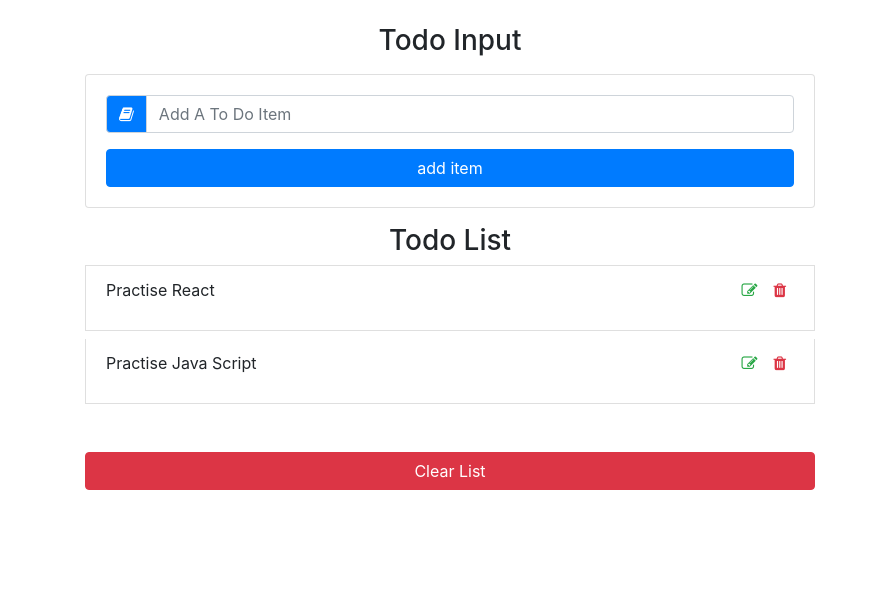
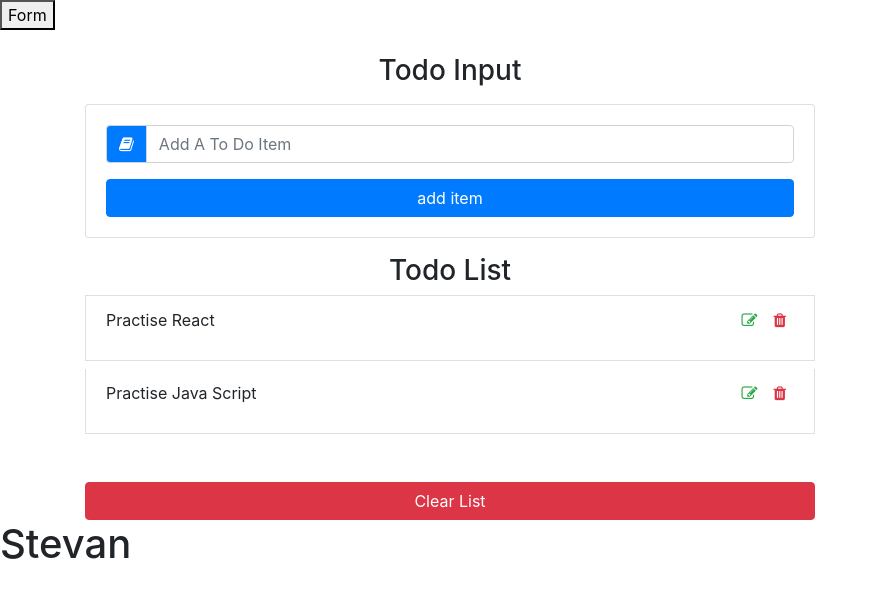
Before and after one commit to sbugarski86/React-app, a React (Create React App) app: page / in a window 1280 px wide. Shown: the top 598 px of the page, without its empty margins (0-878 px from the left). Built offline with nearby package versions, Linux system fonts and the light colour scheme.

Commit message:
Class component transformed to functional components

```diff
--- a/package.json
+++ b/package.json
@@ -4,9 +4,15 @@
   "private": true,
   "dependencies": {
     "bootstrap": "^4.4.1",
+    "dom": "0.0.3",
     "react": "^16.12.0",
     "react-dom": "^16.12.0",
+    "react-popper": "^1.3.7",
+    "react-router-dom": "^5.1.2",
     "react-scripts": "3.2.0",
+    "react-transition-group": "^4.3.0",
+    "reactstrap": "^8.2.0",
+    "router": "^1.3.3",
     "uuid": "^3.3.3"
   },
   "scripts": {
--- a/src/App.js
+++ b/src/App.js
@@ -1,15 +1,15 @@
 import React from 'react';
-import TodoForm from './components/TodoForm';
+import TodoForm from './components/todo/TodoForm';
+import Contact from './components/contactForm/Contact';
 import 'bootstrap/dist/css/bootstrap.min.css';
+function App() {
 
-
-function App() {
-return(
-  <div>
-    <TodoForm/>
+  return (
+    <div>
+      <TodoForm />
+      <Contact/>
   </div>
-)
+  )
 }
 
-
 export default App;
--- a/src/components/TodoForm.js
+++ /dev/null
@@ -1,87 +0,0 @@
-import React, { Component } from 'react';
-import uuid from 'uuid';
-import Todo from './Todo';
-import TodoInput from './TodoInput';
-class TodoForm extends Component {
-  state = {
-    text: '',
-    editItem: false,
-    id: uuid(),
-    todos: ['Practise React', 'Practise Java Script']
-  }
-  handleChange = (e) => {
-    const newText = {
-      text: e.target.value
-    }
-    this.setState(newText)
-  }
-  handleAdd = (e) => {
-    e.preventDefault();
-    const newTodos = [...this.state.todos, this.state.text];
-    this.setState({ text: '', todos: newTodos, editItem: false })
-  }
-  handleDelete = (index) => {
-    const list = this.state.todos;
-    list.splice(index, 1);
-    this.setState({ list });
-  }
-  clearList = (e) => {
-    e.preventDefault();
-    this.setState({ text: '', todos: [] })
-  }
-  handleEdit = (id) => {
-    const items = [...this.state.todos];
-    const itemId = items[id];
-    const filteredItems = items.filter(item => item !== itemId)
-
-    console.log(itemId);
-    this.setState({
-       text: itemId,
-       todos: filteredItems,
-       editItem: true
-        })
-  }
-
-  renderTodoList(todos) {
-    return (
-      <div>{todos.map((item, index) => <Todo
-        text={item}
-        key={index}
-        index={index}
-        clickHandler={() => this.handleDelete(index)}
-        handleEdit={() => this.handleEdit(index)}
-      />)}</div>
-    )
-  }
-
-  render() {
-    const todoList = this.renderTodoList(this.state.todos)
-    return (
-      <div className="container">
-        <div className="row">
-          <div className="col-10 mx-aut col-md-8 mt-4">
-            <h3 className="text-capitalize text-center">
-              todo input
-          </h3>
-            <TodoInput
-              value={this.state.text}
-              type='text'
-              handleChange={this.handleChange}
-              handleAdd={this.handleAdd}
-              editItem = {this.state.editItem}
-            />
-            <h3 className="text-capitalize text-center">todo list</h3>
-            {todoList}
-            <button
-              type="button"
-              className="btn btn-danger btn-block text-capitalize mt-5"
-              onClick={this.clearList}
-            >clear list</button>
-          </div>
-        </div>
-      </div>
-    )
-  }
-}
-
-export default TodoForm;
--- a/src/components/TodoInput.js
+++ /dev/null
@@ -1,33 +0,0 @@
-import React, { Component } from 'react'
-
-class TodoInput extends Component {
-  render() {
-    return (
-      <div className="card card-body my-3" >
-        <form>
-          <div className="input-group">
-            <div className="input-group-prepend">
-              <div className="input-group-text bg-primary text-white ">
-                <i className='fa fa-book' />
-              </div>
-            </div>
-            <input
-              className="form-control text-capitalize"
-              type={this.props.type}
-              placeholder='Add A To Do Item'
-              value={this.props.value}
-              onChange={this.props.handleChange}
-            />
-
-          </div>
-          <button
-            className={this.props.editItem ?"btn btn-block btn-success mt-3": "btn btn-block btn-primary mt-3" }
-            onClick={this.props.handleAdd}>{this.props.editItem ? "edit item": "add item"}</button>
-        </form>
-      </div>
-
-    )
-  }
-}
-
-export default TodoInput
--- /dev/null
+++ b/src/components/contactForm/Contact.js
@@ -0,0 +1,10 @@
+import React, {Component} from 'react'
+
+class Contact extends Component{
+  render(){
+  return (
+  <h1>Stevan</h1>
+  )
+}
+}
+export default Contact;
--- /dev/null
+++ b/src/components/layout/Navbar.js
@@ -0,0 +1,15 @@
+import React from 'react';
+
+//import PropTypes from 'prop-types';
+//import {Link} from 'react-router-dom';
+const  Navbar=(props) => {
+  return (
+  <div><button >Form</button></div>
+  )
+
+}
+
+
+
+
+export default Navbar;
--- /dev/null
+++ b/src/components/todo/TodoForm.js
@@ -0,0 +1,85 @@
+import React, { useState } from 'react';
+import Navbar from '../layout/Navbar';
+import Todo from './TodoList';
+import TodoInput from './TodoInput';
+const TodoForm = () => {
+  const [text, setText] = useState('');
+  const [editItem, setEditItem] = useState(false);
+  const [todos, setTodos] = useState([
+    'Practise React',
+    'Practise Java Script'
+  ]);
+
+  const handleChange = e => {
+    setText(e.target.value);
+  };
+  const handleAdd = e => {
+    e.preventDefault();
+    const newTodos = [...todos, text];
+
+    setTodos(newTodos);
+    setText('');
+    setEditItem(false);
+  };
+  const handleDelete = index => {
+    const list = [...todos];
+    list.splice(index, 1);
+    setTodos(list);
+  };
+  const clearList = e => {
+    e.preventDefault();
+    setText('');
+    setTodos([]);
+  };
+  const handleEdit = id => {
+    const items = [...todos];
+    const itemId = items[id];
+    const filteredItems = items.filter(item => item !== itemId);
+    setText(itemId);
+    setTodos(filteredItems);
+    setEditItem(true);
+  };
+
+  return (
+    <div>
+      <div>
+        <Navbar />
+      </div>
+    <div className='container'>
+      <div className='row'>
+        <div className='col-10 mx-aut col-md-8 mt-4'>
+          <h3 className='text-capitalize text-center'>todo input</h3>
+          <TodoInput
+            value={text}
+            type='text'
+            handleChange={handleChange}
+            handleAdd={handleAdd}
+            editItem={editItem}
+          />
+          <div>
+          <h3 className='text-capitalize text-center'>todo list</h3>
+            {todos.map((item, index) => (
+              <Todo
+                text={item}
+                key={index}
+                index={index}
+                clickHandler={() => handleDelete(index)}
+                handleEdit={() => handleEdit(index)}
+              />
+            ))}
+          </div>
+          <button
+            type='button'
+            className='btn btn-danger btn-block text-capitalize mt-5'
+            onClick={clearList}
+          >
+            clear list
+          </button>
+        </div>
+      </div>
+    </div>
+    </div>
+  );
+};
+
+export default TodoForm;
--- /dev/null
+++ b/src/components/todo/TodoInput.js
@@ -0,0 +1,36 @@
+import React  from 'react';
+
+const TodoInput = props => {
+  return (
+    <div className='card card-body my-3'>
+      <form>
+        <div className='input-group'>
+          <div className='input-group-prepend'>
+            <div className='input-group-text bg-primary text-white '>
+              <i className='fa fa-book' />
+            </div>
+          </div>
+          <input
+            className='form-control text-capitalize'
+            type={props.type}
+            placeholder='Add A To Do Item'
+            value={props.value}
+            onChange={props.handleChange}
+          />
+        </div>
+        <button
+          className={
+            props.editItem
+              ? 'btn btn-block btn-success mt-3'
+              : 'btn btn-block btn-primary mt-3'
+          }
+          onClick={props.handleAdd}
+        >
+          {props.editItem ? 'edit item' : 'add item'}
+        </button>
+      </form>
+    </div>
+  );
+};
+
+export default TodoInput;
--- a/src/components/Todo.js
+++ b/src/components/todo/TodoList.js
@@ -1,19 +1,18 @@
-import React, { Component } from 'react'
+import React from 'react'
 
-class Todo extends Component {
-  render() {
+const Todo = (props) => {
     return (
       <div className="list-group-item text-capitalize d-flex justify-content-between my-2">
-        <p>{this.props.text} </p>
+        <p>{props.text} </p>
         <div >
           <span className="mx-2 text-success"
-            onClick={this.props.handleEdit}
+            onClick={props.handleEdit}
           >
             <i className="fa fa-edit"></i>
           </span>
           <span className="mx-2 text-danger"
-            data-index={this.props.index}
-            onClick={this.props.clickHandler}
+            data-index={props.index}
+            onClick={props.clickHandler}
           >
             <i className="fa fa-trash"></i>
           </span>
@@ -22,7 +21,6 @@ class Todo extends Component {
 
       </div>
     )
-  }
 }
 
 export default Todo
```
Also changed, not shown: 1 other file (tests, documents, lock files or other folders).
